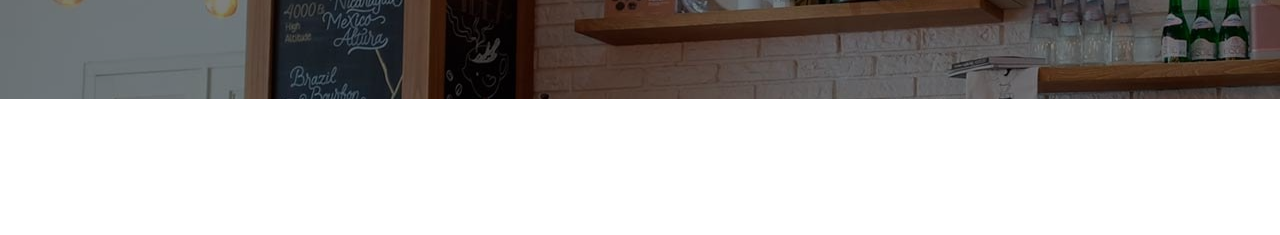
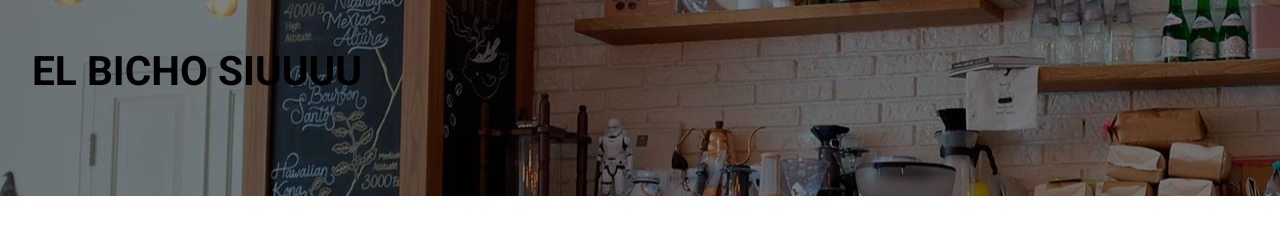
Before and after one commit to Thomopfer/cafe, a website: page index.html in a window 1280 px wide. Shown: the part 307-542 px from the top of the page. Drawn offline with Linux system fonts and the light colour scheme.

Commit message:
first post user

```diff
--- a/index.html
+++ b/index.html
@@ -33,6 +33,7 @@
 
             <div class="texto-header">
                 <h1>Disfruta de una deliciosa taza de café</h1>
+                <h1>EL BICHO SIUUUU</h1>
             </div>
         </div>
     </header>
```
Also changed, not shown: package.json (+1 -22 lines), README.md (deleted), build/css/app.css, 1 other file.
